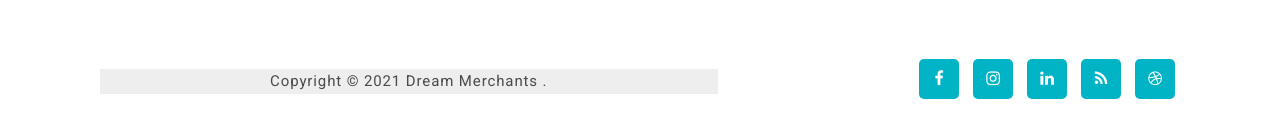
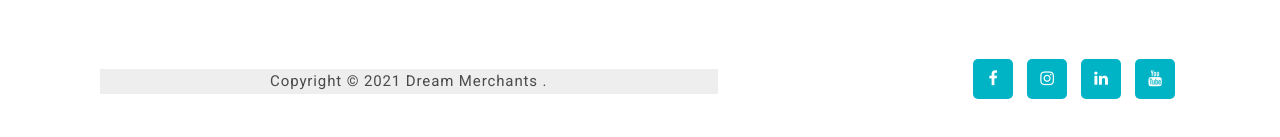
Before and after one commit to vyomguptaa/DMsite, a plain HTML site: page index.html in a window 1280 px wide. Shown: the part 4562-4699 px from the top of the page. Drawn offline with nearby package versions, Linux system fonts and the light colour scheme.

Commit message:
Update index.html

```diff
--- a/index.html
+++ b/index.html
@@ -972,11 +972,10 @@ window.onload = function() {
                 </div>
                 <div class="col-lg-5 col-md-12 col-sm-12">
                     <ul class="social">
-                        <li><a href="https://www.facebook.com/DreamMerchantsVIT/"><i class="fa fa-facebook"></i></a></li>
-                        <li><a href="https://instagram.com/dreammerchantsvit?igshid=1uwzowlmrdyq1"><i class="fa fa-instagram"></i></a></li>
-                        <li><a href="https://www.linkedin.com/company/dream-merchants-vit"><i class="fa fa-linkedin"></i></a></li>
-                        <li><a href="#"><i class="fa fa-rss"></i></a></li>
-                        <li><a href="#"><i class="fa fa-dribbble"></i></a></li>
+                        <li><a href="https://www.facebook.com/DreamMerchantsVIT/"  target="_blank"><i class="fa fa-facebook"></i></a></li>
+                        <li><a href="https://instagram.com/dreammerchantsvit?igshid=1uwzowlmrdyq1"  target="_blank"><i class="fa fa-instagram"></i></a></li>
+                        <li><a href="https://www.linkedin.com/company/dream-merchants-vit"  target="_blank"><i class="fa fa-linkedin"></i></a></li>
+                        <li><a href="https://youtube.com/channel/UC_lNlP327GiELS-1qHHZVew "target="_blank"><i class="fa fa-youtube"></i></a></li>
                     </ul>
                 </div>
             </div>
```
